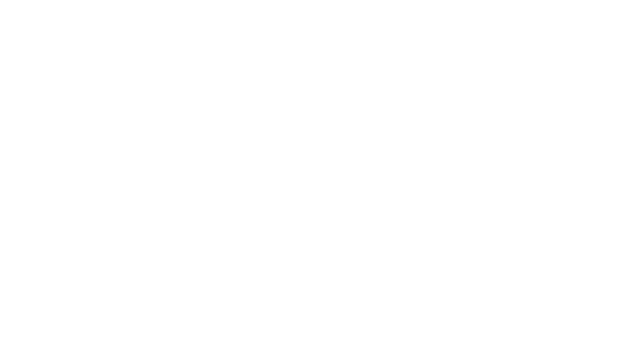
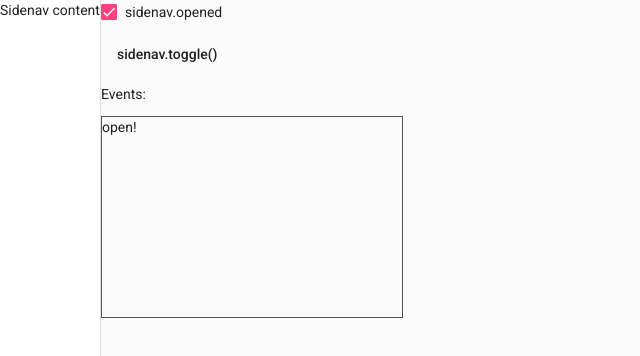
Before and after one commit to RobGhys/cti-gui, an Angular app: page / in a window 1280 px wide. Shown: the top 356 px of the page, without its empty margins (0-640 px from the left). Built offline with nearby package versions, Linux system fonts and the light colour scheme.

Commit message:
first working example

```diff
--- a/src/app/app.component.html
+++ b/src/app/app.component.html
@@ -1,4 +1,4 @@
-<mat-sidenav-container class="example-container" *ngIf="shouldRun">
+<mat-sidenav-container class="example-container">
   <mat-sidenav #sidenav mode="side" [(opened)]="opened" (opened)="events.push('open!')"
                (closed)="events.push('close!')">
     Sidenav content
--- a/src/app/app.component.ts
+++ b/src/app/app.component.ts
@@ -9,6 +9,4 @@
   title = 'cti-gui demo project';
   events: string[] = [];
   opened: boolean = true;
-
-  shouldRun = /(^|.)(stackblitz|webcontainer).(io|com)$/.test(window.location.host);
 }
```
